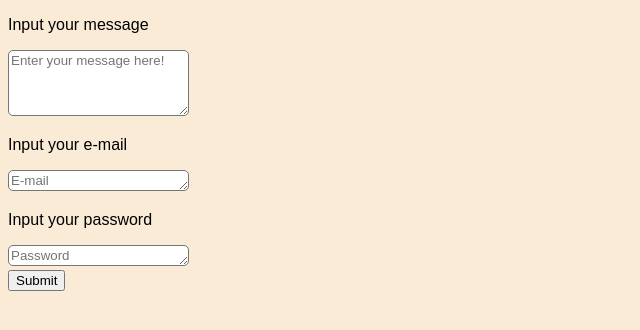
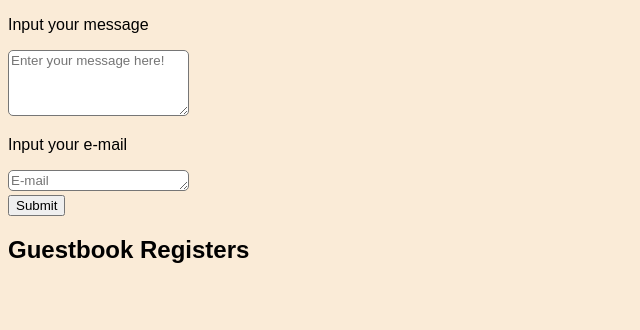
Before and after one commit to rikardajsman/Gastboken, a Flask app: page / in a window 1280 px wide. Shown: the part 334-664 px from the top of the page, without its empty margins (0-640 px from the left). Run offline with Flask 3, Linux system fonts and the light colour scheme.

Commit message:
Förberedelse för registreringen.

```diff
--- a/templates/index.html
+++ b/templates/index.html
@@ -20,11 +20,11 @@
     <textarea id="message" rows="4" placeholder="Enter your message here!"></textarea>
     <p>Input your e-mail</p>
      <textarea id="email" rows="1" placeholder="E-mail"></textarea>
-     <p>Input your password</p>
-      <textarea id="password" rows="1" placeholder="Password"></textarea>
     <br>
     <button id="submission">Submit</button>
     </div>
+    <h2>Guestbook Registers</h2>
+    <script></script>
 
 </body>
 </html>
```
